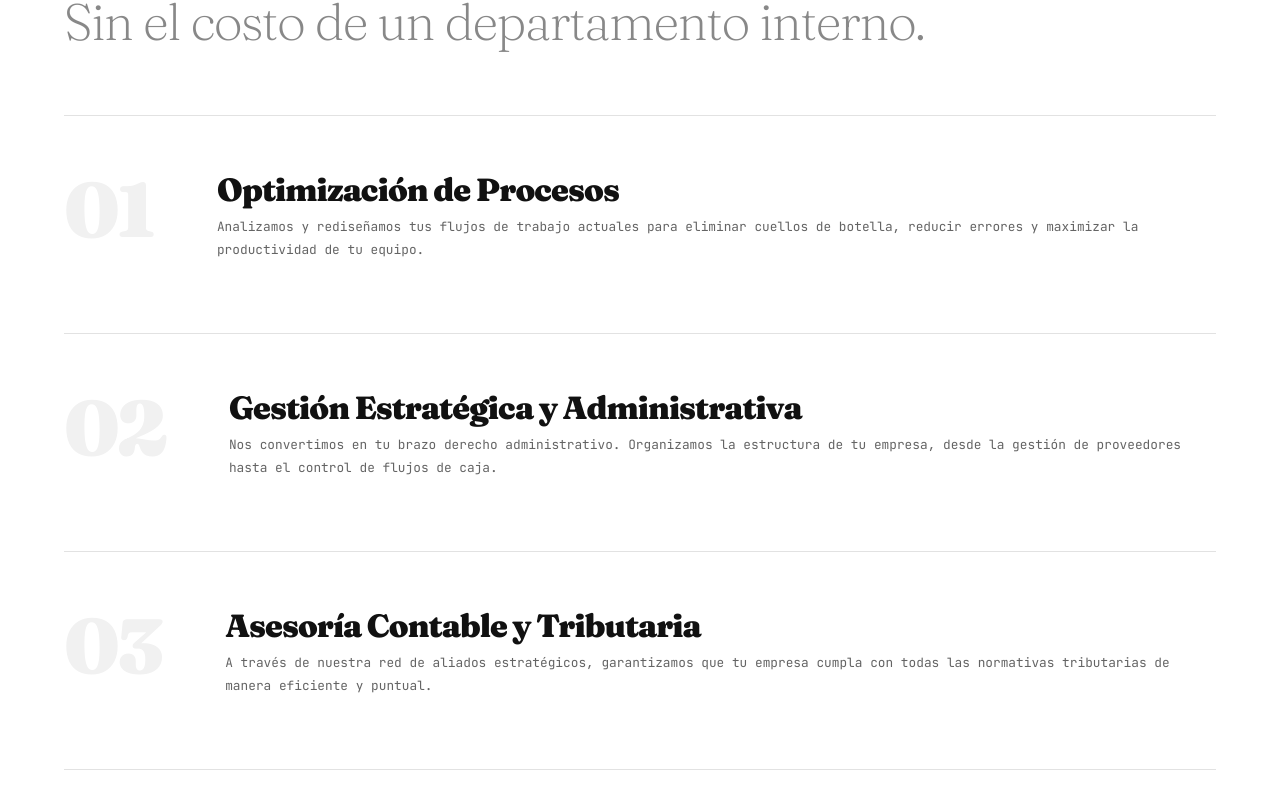
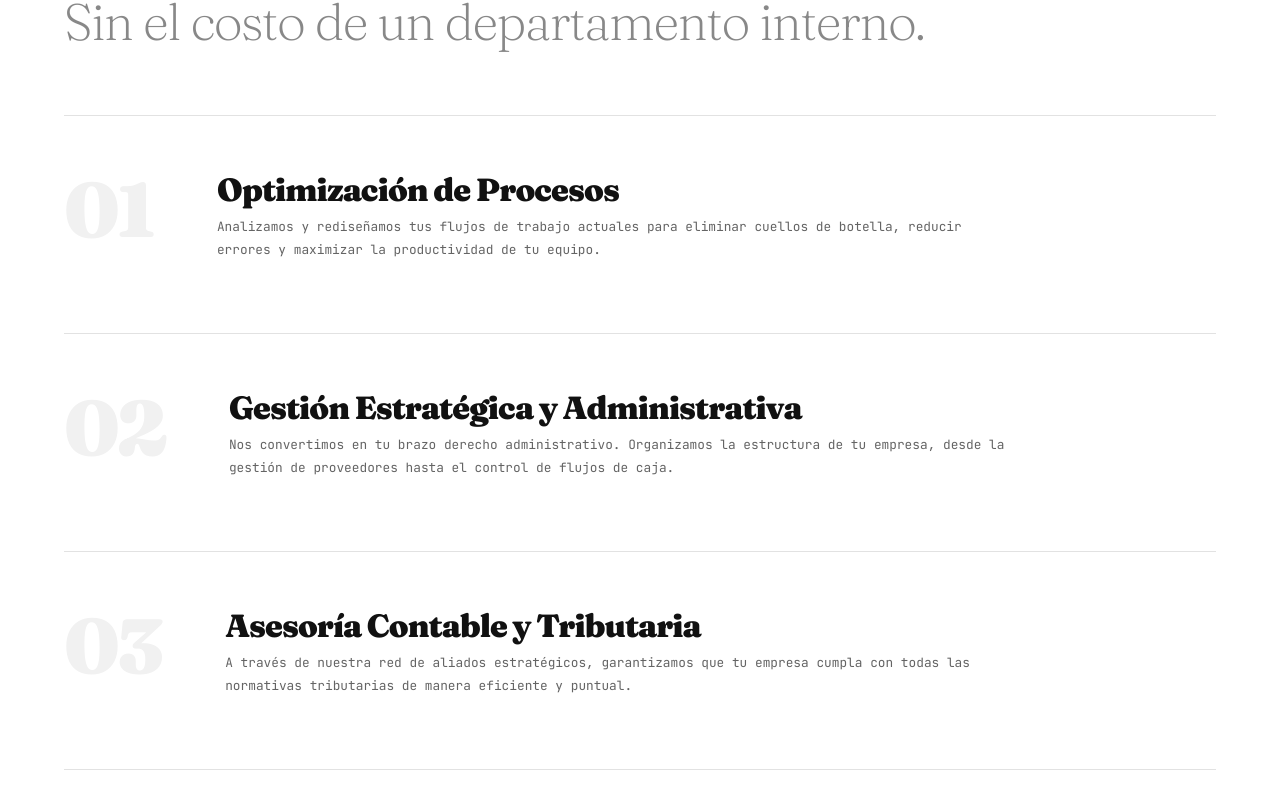
Before and after one commit to dietic/methodica, a Next.js app: page / in a window 1280 px wide. Shown: the part 1202-2011 px from the top of the page. Built offline with nearby package versions, Linux system fonts and the light colour scheme.

Commit message:
docs: add DESIGN_SYSTEM.md (fonts, colors); cap service desc at 780px

```diff
--- a/app/globals.css
+++ b/app/globals.css
@@ -457,6 +457,7 @@ body {
   color: rgba(17, 17, 17, 0.65);
   line-height: 1.8;
   margin-bottom: 1rem;
+  max-width: 780px;
 }
 
 .service__features {
```
Also changed, not shown: 1 other file (tests, documents, lock files or other folders).
